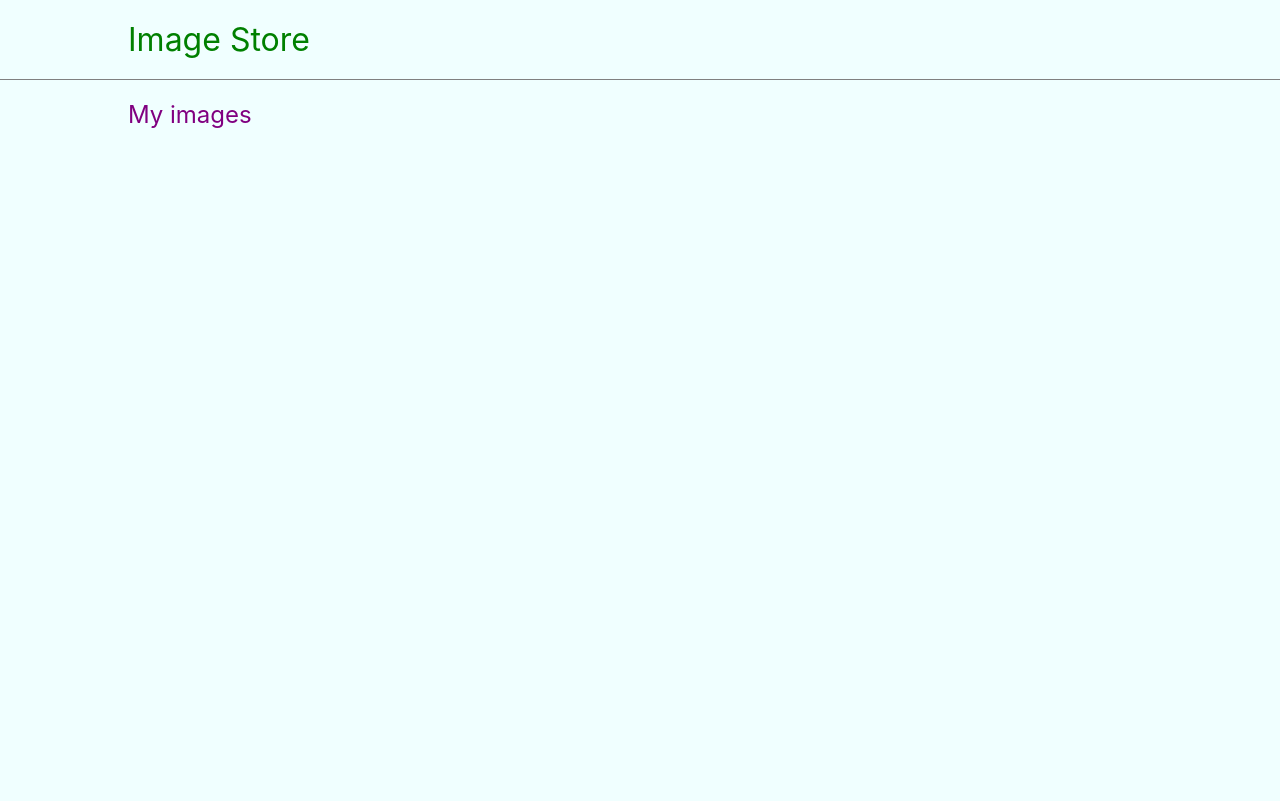
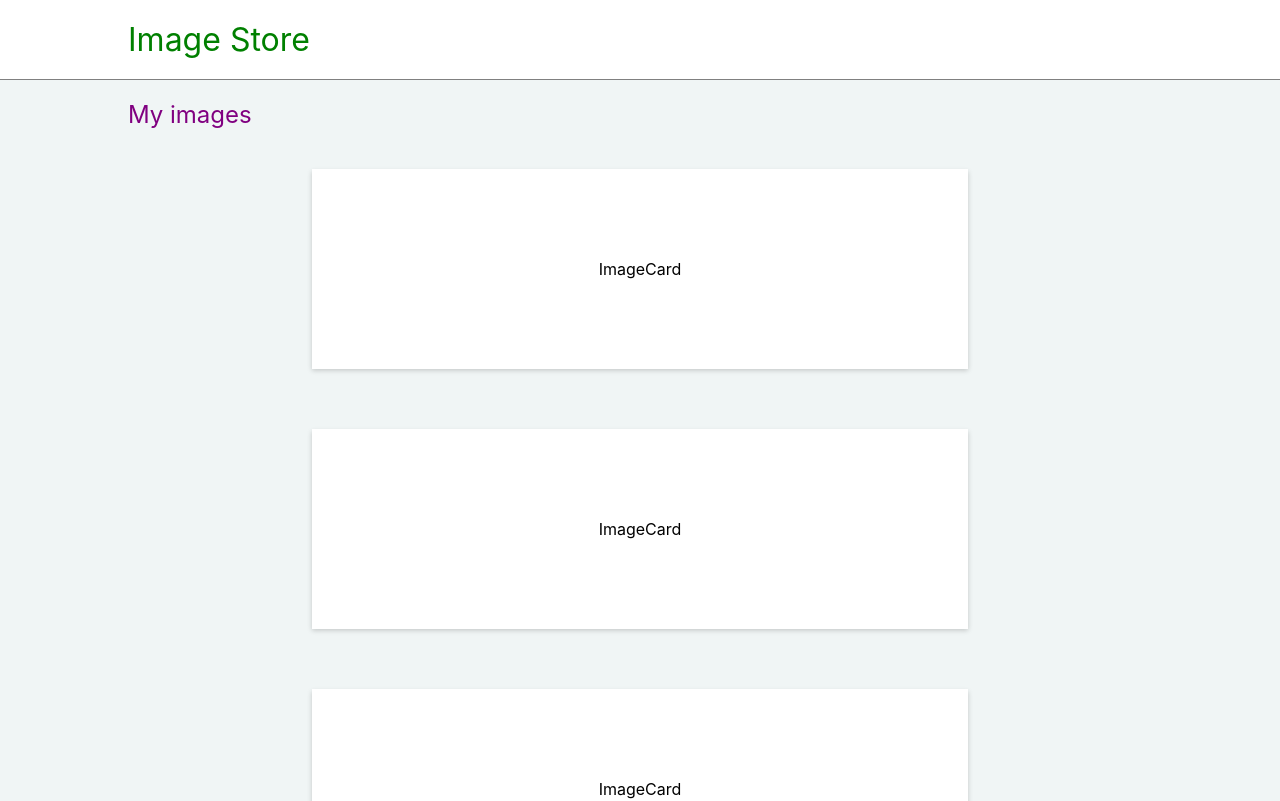
Before and after one commit to hirwajeaneric/Redux-Image-Store-MERN-App_Front-end, a React (Create React App) app: page / in a window 1280 px wide. Shown: the top 801 px of the page. Built offline with nearby package versions, Linux system fonts and the light colour scheme.

Commit message:
Design of image and image list

```diff
--- a/src/components/sections/ImageCard.jsx
+++ b/src/components/sections/ImageCard.jsx
@@ -1,7 +1,10 @@
 import React from 'react'
+import { ImageCardContainer } from '../styledComponents/BodyStyles';
 
 export default function ImageCard() {
   return (
-    <div>ImageCard</div>
+    <ImageCardContainer>
+      ImageCard
+    </ImageCardContainer>
   )
 }
--- a/src/components/sections/ImageList.jsx
+++ b/src/components/sections/ImageList.jsx
@@ -1,7 +1,16 @@
 import React from 'react'
+import ImageCard from '../sections/ImageCard';
+import { CardListContainer } from '../styledComponents/BodyStyles';
 
 export default function ImageList() {
+
   return (
-    <div>ImageList</div>
+    <CardListContainer>
+      <ImageCard />
+      <ImageCard />
+      <ImageCard />
+      <ImageCard />
+      <ImageCard />
+    </CardListContainer>
   )
 }
--- a/src/components/styledComponents/BodyStyles.jsx
+++ b/src/components/styledComponents/BodyStyles.jsx
@@ -41,3 +41,44 @@ export const BodyContainer = styled.nav`
         }
     }
 `;
+
+export const ImageCardContainer = styled.div`
+    width: 30px;
+    height: 200px;
+    background: white;
+    box-shadow: 0 1.5px 5px 0 rgba(0, 0, 0, 0.19);
+
+    @media (max-width: 1080px) {
+
+    }
+
+    @media (max-width: 768px) {
+        width: 100%;
+    }
+
+    @media (max-width: 480px) {
+
+    }
+`;
+
+export const CardListContainer = styled.div`
+    display: flex;
+    flex-direction: row;
+    justify-content: flex-start;
+    align-items: flex-start;
+    gap:20px;
+    width:100%;
+    flex-wrap: wrap;
+
+    @media (max-width: 1080px) {
+
+    }
+
+    @media (max-width: 768px) {
+
+    }
+
+    @media (max-width: 480px) {
+
+    }
+`;
--- a/src/components/styledComponents/TopBarStyles.jsx
+++ b/src/components/styledComponents/TopBarStyles.jsx
@@ -8,6 +8,7 @@ export const TopBarContainer = styled.nav`
     align-items: center;
     padding: 20px 0px;
     border-bottom: 1px solid gray;
+    background: white;
 
     div {
         display: flex;
--- a/src/index.css
+++ b/src/index.css
@@ -8,7 +8,7 @@ body {
   -webkit-font-smoothing: antialiased;
   -moz-osx-font-smoothing: grayscale;
   width: 100%;
-  background-color: azure;
+  background-color: #f0f5f5;
 }
 
 code {
--- a/src/pages/ListImages.jsx
+++ b/src/pages/ListImages.jsx
@@ -1,12 +1,13 @@
 import React from 'react'
 import { BodyContainer } from '../components/styledComponents/BodyStyles'
+import ImageList from '../components/sections/ImageList'
 
 export default function ListImages() {
   return (
     <BodyContainer>
       <div>
         <h2>My images</h2>
-
+        <ImageList />
       </div>
     </BodyContainer>
   )
```
